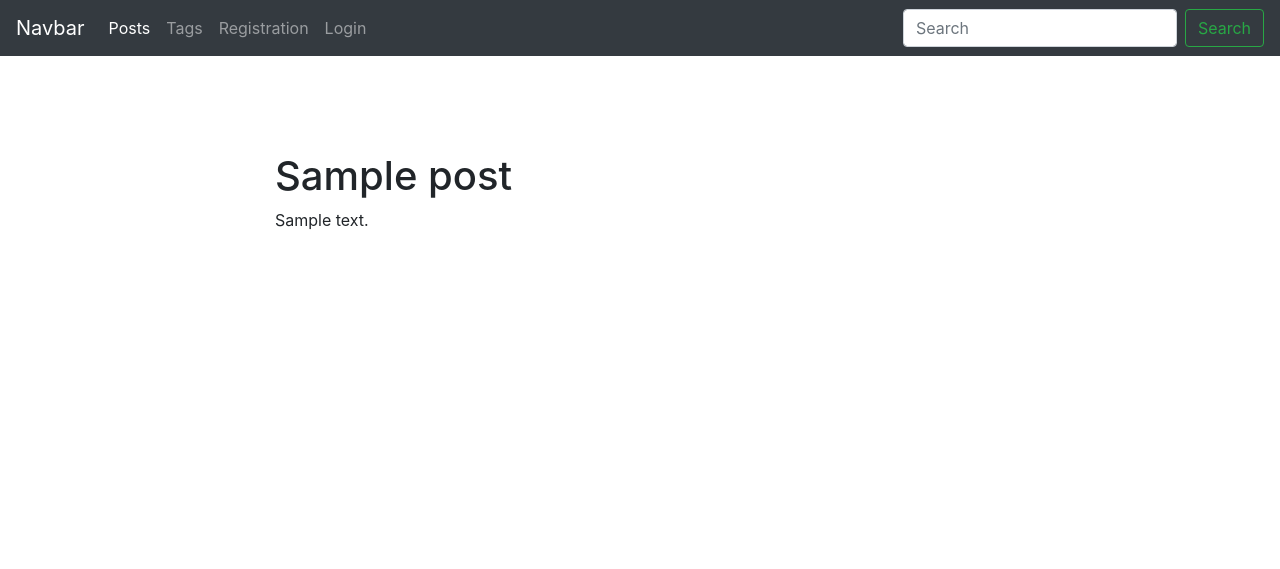
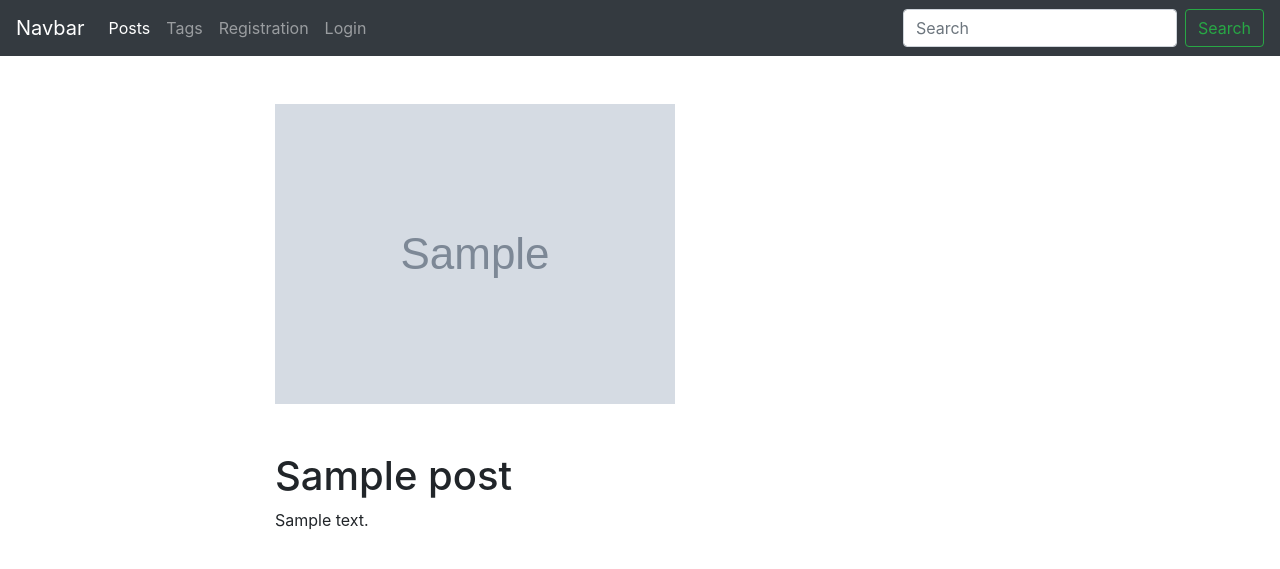
Before and after one commit to webbcoder/news-site, a Django app: a page that uses news/templates/news/post_detail.html in a window 1280 px wide. Shown: the top 569 px of the page. Run offline with Django 3.2, Linux system fonts and the light colour scheme; tables that the repository leaves empty hold one stand-in row (values such as "Sample post"); grey boxes marked "Sample" are stand-in pictures; some libraries are stand-ins or nearby versions.

Commit message:
- added thumbnail of post

```diff
--- a/news/templates/news/includes/post_card_template.html
+++ b/news/templates/news/includes/post_card_template.html
@@ -1,8 +1,12 @@
+{% load thumbnail %}
 <div class="card mb-4">
   <div class="card-header">
     {{post.date_pub}}
   </div>
   <div class="card-body">
+    {% if post.image %}
+        <img class="mr-3" src="{% thumbnail post.image 'default' %}" alt="">
+    {% endif %}
     <h5 class="card-title">{{post.title}}</h5>
     <p class="card-text">{{post.body|truncatewords:15 | safe}}.</p>
     <a href="{{post.get_absolute_url}}" class="btn btn-light">Read</a>
--- a/news/templates/news/post_detail.html
+++ b/news/templates/news/post_detail.html
@@ -4,7 +4,9 @@
     {{post.title}}-{{block.super}}
 {%endblock%}
 {%block content%}
-{#    <img src="{{post.image.value.url }}" width="100" height="100">#}
+    {% if post.image %}
+        <img class="main-image" src="{{post.image.url }}" alt="">
+    {% endif %}
     <h1 class="mt-5">{{post.title}}</h1>
     <p>{{post.body | safe}}</p>
 {%endblock%}
--- a/news_site/urls.py
+++ b/news_site/urls.py
@@ -18,7 +18,6 @@ from django.urls import path
 from django.conf import settings
 from django.urls import include
 from .views import redirect_blog
-from django.contrib.staticfiles.urls import staticfiles_urlpatterns
 from django.conf.urls.static import static
 
 urlpatterns = [
@@ -28,5 +27,4 @@ urlpatterns = [
 ]
 
 if settings.DEBUG:
-    # urlpatterns += staticfiles_urlpatterns()
     urlpatterns += static(settings.MEDIA_URL, document_root=settings.MEDIA_ROOT)
```
Also changed, not shown: media/1576092780.669392.jpg (added), media/thumbnails/1576092780.669392.jpg.96x96_q85_crop-scale.jpg (added).
